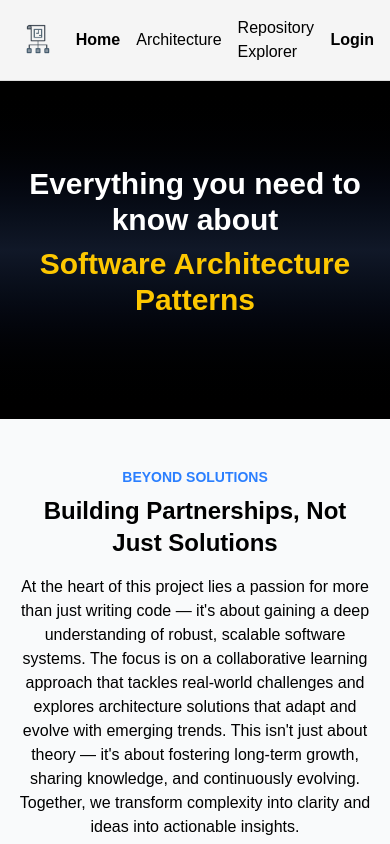
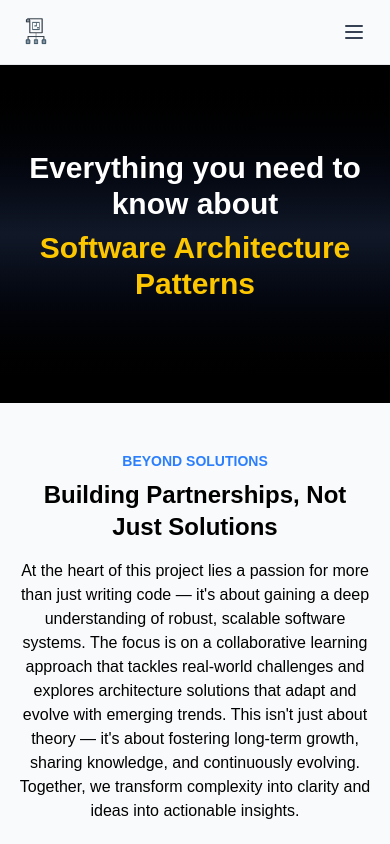
Before and after one commit to Moqaddasi/PathRepo, a Next.js app: page / in a window 390 px wide. Shown: the top 844 px of the page. Built offline with nearby package versions, Linux system fonts and the light colour scheme.

Commit message:
added mobile menu and responsive navbar

```diff
--- a/src/app/navbar.js
+++ b/src/app/navbar.js
@@ -1,13 +1,14 @@
 "use client";
 import logo from '../../assets/logo.png';
-
-import React, { useState } from 'react';
+import React, { useState, useEffect } from 'react';
 import Image from 'next/image';
 import Link from 'next/link';
 
 export default function NavBar() {
     const [userName, setUserName] = useState('');
-    React.useEffect(() => {
+    const [isMenuOpen, setIsMenuOpen] = useState(false);
+
+    useEffect(() => {
         const userCookie = document.cookie.split('; ').find(row => row.startsWith('user='));
         if (userCookie) {
             const userValue = decodeURIComponent(userCookie.split('=')[1]);
@@ -15,34 +16,116 @@ export default function NavBar() {
             setUserName(userObject.name);
             console.log('User Name:', userObject.name);
         }
+
+        // Close mobile menu when window is resized to desktop size
+        const handleResize = () => {
+            if (window.innerWidth >= 768) {
+                setIsMenuOpen(false);
+            }
+        };
+
+        window.addEventListener('resize', handleResize);
+        return () => window.removeEventListener('resize', handleResize);
     }, []);
+
+    // Toggle mobile menu
+    const toggleMenu = () => {
+        setIsMenuOpen(!isMenuOpen);
+    };
+
     return (
-        <nav style={{ display: "flex", alignItems: "center", gap: "1rem", padding: "1rem", background: "#f5f5f5", borderBottom: "1px solid #ddd" }}>
-            <Link href="/">
-                <Image
-                    src={logo}
-                    alt="Logo"
-                    width={80}
-                    height={80}
-                    priority
-                />
-            </Link>
-            <Link href="/" style={{ textDecoration: "none", color: "#000", fontWeight: "bold" }}>Home</Link>
-            <Link href='/archMenu' className='text-black'>Architecture</Link>
-            <Link href='/repoFileExplorer' className='text-black'>
-                Repository Explorer</Link>
-            {userName.length ?
+        <nav className="bg-gray-50 border-b border-gray-200 shadow-sm sticky top-0 z-50">
+            <div className="max-w-7xl mx-auto px-4 sm:px-6 lg:px-8">
+                <div className="flex justify-between items-center h-16">
+                    {/* Logo and desktop navigation */}
+                    <div className="flex items-center">
+                        <Link href="/" className="flex-shrink-0">
+                            <Image
+                                src={logo}
+                                alt="Logo"
+                                width={60}
+                                height={60}
+                                className="w-auto h-10 sm:h-12"
+                                priority
+                            />
+                        </Link>
+                        <div className="hidden md:ml-6 md:flex md:items-center md:space-x-4">
+                            <Link href="/" className="px-3 py-2 text-sm font-medium text-gray-900 hover:text-blue-600 transition-colors">
+                                Home
+                            </Link>
+                            <Link href="/archMenu" className="px-3 py-2 text-sm font-medium text-gray-900 hover:text-blue-600 transition-colors">
+                                Architecture
+                            </Link>
+                            <Link href="/repoFileExplorer" className="px-3 py-2 text-sm font-medium text-gray-900 hover:text-blue-600 transition-colors">
+                                Repository Explorer
+                            </Link>
+                        </div>
+                    </div>
 
-                <>
+                    {/* User section and mobile menu button */}
+                    <div className="flex items-center">
+                        <div className="hidden md:block">
+                            {userName.length ? (
+                                <p className="text-rose-800 font-medium">{`Hello ${userName}`}</p>
+                            ) : (
+                                <Link href="/login" className="px-4 py-2 text-sm font-medium text-gray-900 hover:text-blue-600 transition-colors">
+                                    Login
+                                </Link>
+                            )}
+                        </div>
 
-                    <p className='text-rose-800'>{`Hello ${userName}`}</p>
+                        {/* Mobile menu button */}
+                        <div className="md:hidden flex items-center ml-4">
+                            <button
+                                type="button"
+                                className="inline-flex items-center justify-center p-2 rounded-md text-gray-700 hover:text-blue-600 hover:bg-gray-100 focus:outline-none focus:ring-2 focus:ring-inset focus:ring-blue-500"
+                                aria-controls="mobile-menu"
+                                aria-expanded="false"
+                                onClick={toggleMenu}
+                            >
+                                <span className="sr-only">Open main menu</span>
+                                {/* Hamburger icon */}
+                                {!isMenuOpen ? (
+                                    <svg className="block h-6 w-6" xmlns="http://www.w3.org/2000/svg" fill="none" viewBox="0 0 24 24" stroke="currentColor" aria-hidden="true">
+                                        <path strokeLinecap="round" strokeLinejoin="round" strokeWidth="2" d="M4 6h16M4 12h16M4 18h16" />
+                                    </svg>
+                                ) : (
+                                    <svg className="block h-6 w-6" xmlns="http://www.w3.org/2000/svg" fill="none" viewBox="0 0 24 24" stroke="currentColor" aria-hidden="true">
+                                        <path strokeLinecap="round" strokeLinejoin="round" strokeWidth="2" d="M6 18L18 6M6 6l12 12" />
+                                    </svg>
+                                )}
+                            </button>
+                        </div>
+                    </div>
+                </div>
+            </div>
 
-                </>
-
-                :
-
-                <Link href='/login' style={{ textDecoration: "none", color: "#000", fontWeight: "bold" }}>Login</Link>
-            }
+            {/* Mobile menu, toggle classes based on menu state */}
+            <div className={`md:hidden ${isMenuOpen ? 'block' : 'hidden'}`} id="mobile-menu">
+                <div className="px-2 pt-2 pb-3 space-y-1 sm:px-3 border-t border-gray-200">
+                    <Link href="/" className="block px-3 py-2 rounded-md text-base font-medium text-gray-900 hover:bg-gray-100 hover:text-blue-600">
+                        Home
+                    </Link>
+                    <Link href="/archMenu" className="block px-3 py-2 rounded-md text-base font-medium text-gray-900 hover:bg-gray-100 hover:text-blue-600">
+                        Architecture
+                    </Link>
+                    <Link href="/repoFileExplorer" className="block px-3 py-2 rounded-md text-base font-medium text-gray-900 hover:bg-gray-100 hover:text-blue-600">
+                        Repository Explorer
+                    </Link>
+                    {/* Show login link in mobile menu if user is not logged in */}
+                    {!userName.length && (
+                        <Link href="/login" className="block px-3 py-2 rounded-md text-base font-medium text-gray-900 hover:bg-gray-100 hover:text-blue-600">
+                            Login
+                        </Link>
+                    )}
+                    {/* Show user greeting in mobile menu if logged in */}
+                    {userName.length > 0 && (
+                        <div className="px-3 py-2 text-rose-800 font-medium">
+                            {`Hello ${userName}`}
+                        </div>
+                    )}
+                </div>
+            </div>
         </nav>
-    )
+    );
 }
```
